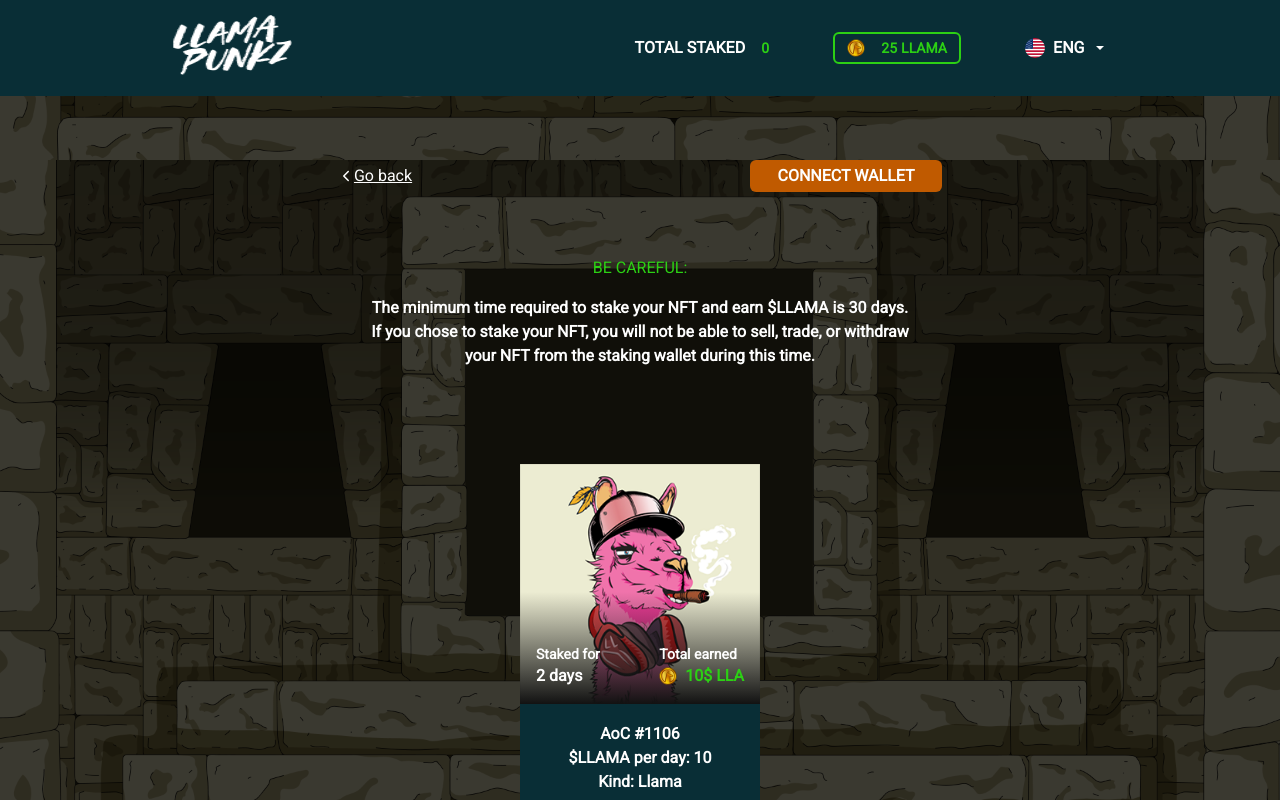
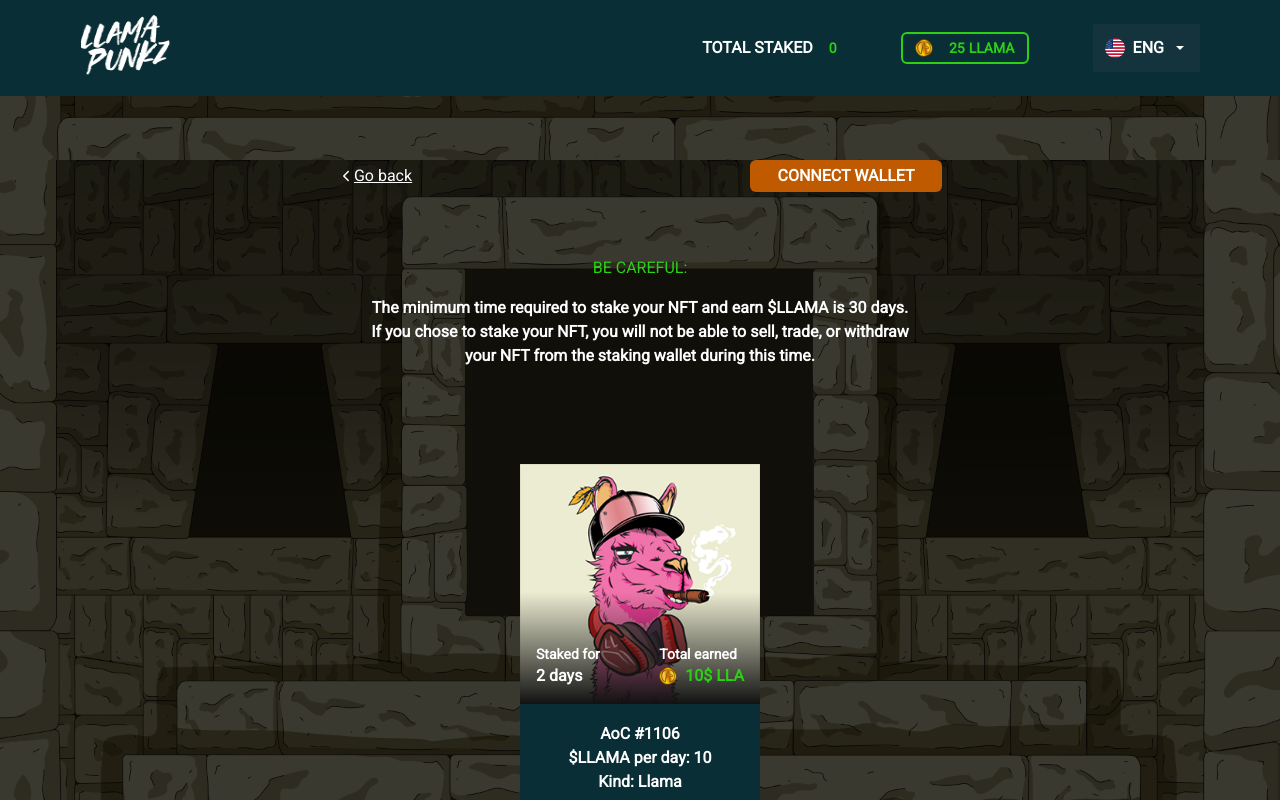
Before and after one commit to Ibtid/lllama_punkz, a Next.js app: page / in a window 1280 px wide. Shown: the top 800 px of the page. Built offline with nearby package versions, Linux system fonts and the light colour scheme.

Commit message:
dropdown fix

```diff
--- a/components/Navbar/Navbar.js
+++ b/components/Navbar/Navbar.js
@@ -2,23 +2,72 @@ import Image from 'next/image';
 import logo from '../../public/assests/images/llamapunkz.png';
 import coin from '../../public/assests/images/coin.png';
 import USA from '../../public/assests/images/flags/USA.jpg';
+import SPAIN from '../../public/assests/images/flags/Spain.svg';
 import { IoMdArrowDropdown } from 'react-icons/io';
 
 import Hamburger from './Hamburger/Hamburger';
-import { useContext } from 'react';
+import { useContext, useState } from 'react';
 import { ContextStore } from '../../Context/ContextStore';
 
 export default function Navbar() {
   const { contextStore, setContextStore } = useContext(ContextStore);
+
+  const [openDropDown, setOpenDropDown] = useState(false);
+  const [currentLanguage, setCurrentLanguage] = useState({
+    language: 'ENG',
+    flag: USA,
+  });
+
+  let dropDown = (
+    <div className='mt-16 '>
+      <div
+        className='flex justify-around items-center ml-16 mb-2 bg-[#14333d] p-3 hover:bg-[#163742] rounded-sm cursor-pointer'
+        onClick={() => {
+          setOpenDropDown(!openDropDown);
+          setCurrentLanguage({
+            language: 'ENG',
+            flag: USA,
+          });
+        }}>
+        <div className='flex justify-around items-center rounded-full overflow-hidden h-5 w-5'>
+          {' '}
+          <Image src={USA} width={20} height={20} />
+        </div>
+        <div className='text-white ml-2 transition-all hidden md:flex'>ENG</div>
+        <div className='flex justify-around transition-all ml-2 items-center mr-2 md:mr-0'>
+          <IoMdArrowDropdown />
+        </div>
+      </div>
+      <div
+        className='flex justify-around items-center ml-16 bg-[#14333d] p-3 hover:bg-[#163742] rounded-sm cursor-pointer'
+        onClick={() => {
+          setOpenDropDown(!openDropDown);
+          setCurrentLanguage({
+            language: 'SPA',
+            flag: SPAIN,
+          });
+        }}>
+        <div className='flex justify-around items-center rounded-full overflow-hidden h-5 w-5'>
+          {' '}
+          <Image src={SPAIN} width={20} height={20} />
+        </div>
+        <div className='text-white ml-2 transition-all hidden md:flex'>SPA</div>
+        <div className='flex justify-around transition-all ml-2 opacity-0 items-center md:mr-0'>
+          <IoMdArrowDropdown />
+        </div>
+      </div>
+    </div>
+  );
+
   return (
-    <div className='navSize bg-deepGreen font-Roboto text-white flex justify-around items-center'>
-      <div className='mr-4 md:mr-0'>
-        <Image src={logo} width={120} height={60} />
+    <div className='navSize bg-deepGreen font-Roboto text-white flex justify-between items-center'>
+      <div className='mr-4 md:mr-0 md:ml-20 transition-all'>
+        <Image src={logo} width={90} height={60} />
       </div>
       <div className='hidden'>
         <Hamburger />
       </div>
-      <div className='text-base font-semibold flex items-center'>
+      <div className='text-base font-semibold flex items-center md:mr-20'>
         <div className='flex justify-around items-center'>
           <div className='text-white text-base hidden md:flex transition-all'>
             TOTAL STAKED
@@ -40,18 +89,25 @@ export default function Navbar() {
             <div className='transition-all hidden md:flex ml-1'>LLAMA</div>
           </div>
         </div>
-        <div className='flex justify-around items-center ml-16'>
+        {!openDropDown && (
+          <div
+            className='flex justify-around items-center ml-16 mr-2 md:mr-0  bg-[#14333d] p-3 hover:bg-[#163742] rounded-sm cursor-pointer'
+            onClick={() => {
+              setOpenDropDown(!openDropDown);
+            }}>
             <div className='flex justify-around items-center rounded-full overflow-hidden h-5 w-5'>
               {' '}
-            <Image src={USA} width={20} height={20} />
+              <Image src={currentLanguage.flag} width={20} height={20} />
             </div>
             <div className='text-white ml-2 transition-all hidden md:flex'>
-            ENG
+              {currentLanguage.language}
             </div>
-          <div className='flex justify-around transition-all ml-2 items-center mr-2 md:mr-0'>
+            <div className='flex justify-around transition-all ml-2 items-center md:mr-0'>
               <IoMdArrowDropdown />
             </div>
           </div>
+        )}
+        {openDropDown && dropDown}
       </div>
     </div>
   );
```
Also changed, not shown: public/assests/images/flags/Spain.svg (added). Lines whose indentation alone changed are shown as unchanged.
